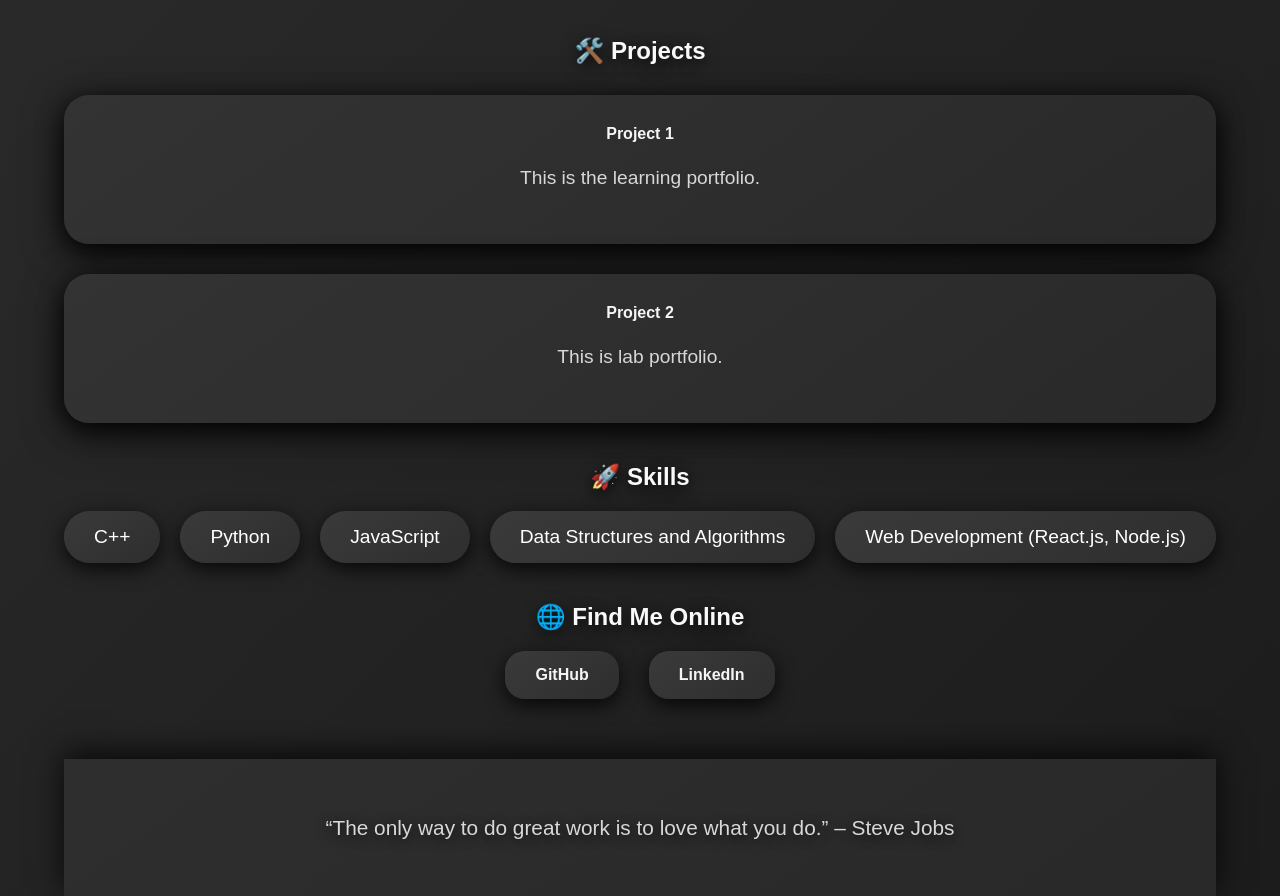
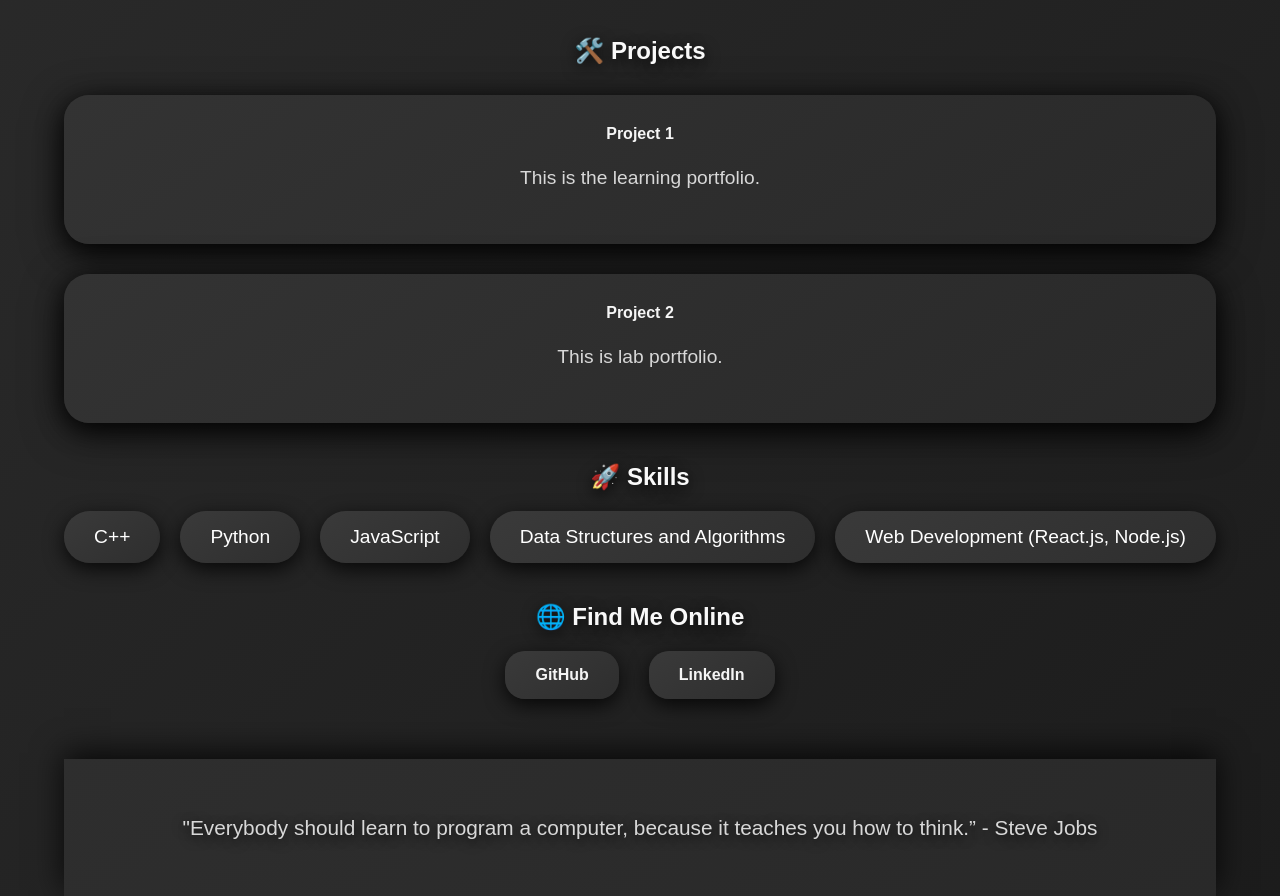
Before and after one commit to chikkamathkartik/myportfolio, a plain HTML site: page index.html in a window 1280 px wide. Shown: the part 143-1039 px from the top of the page. Drawn offline with Linux system fonts and the light colour scheme.

Commit message:
Update index.html

```diff
--- a/index.html
+++ b/index.html
@@ -43,7 +43,7 @@
         </div>
 
         <footer>
-            <p>“The only way to do great work is to love what you do.” – Steve Jobs</p>
+            <p>"Everybody should learn to program a computer, because it teaches you how to think.” - Steve Jobs</p>
         </footer>
     </div>
 </body>
```
